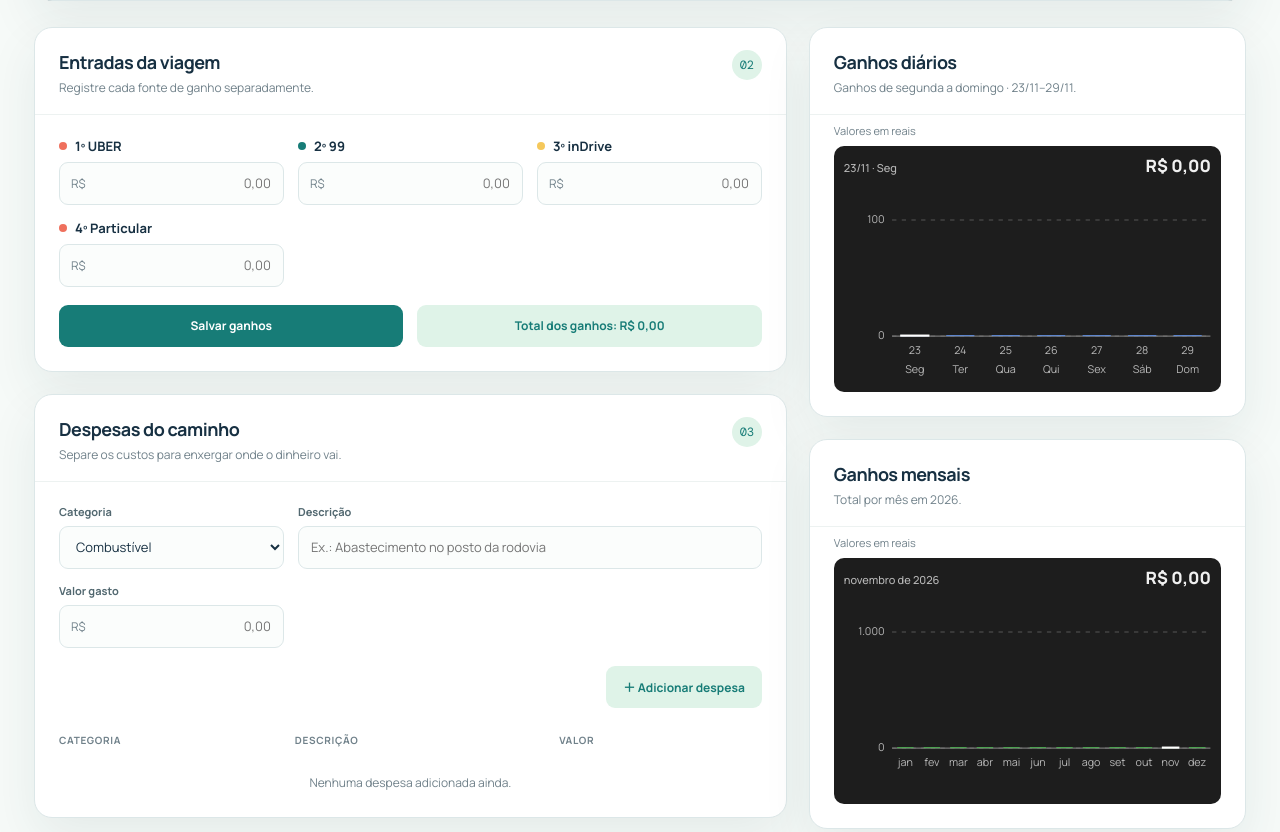
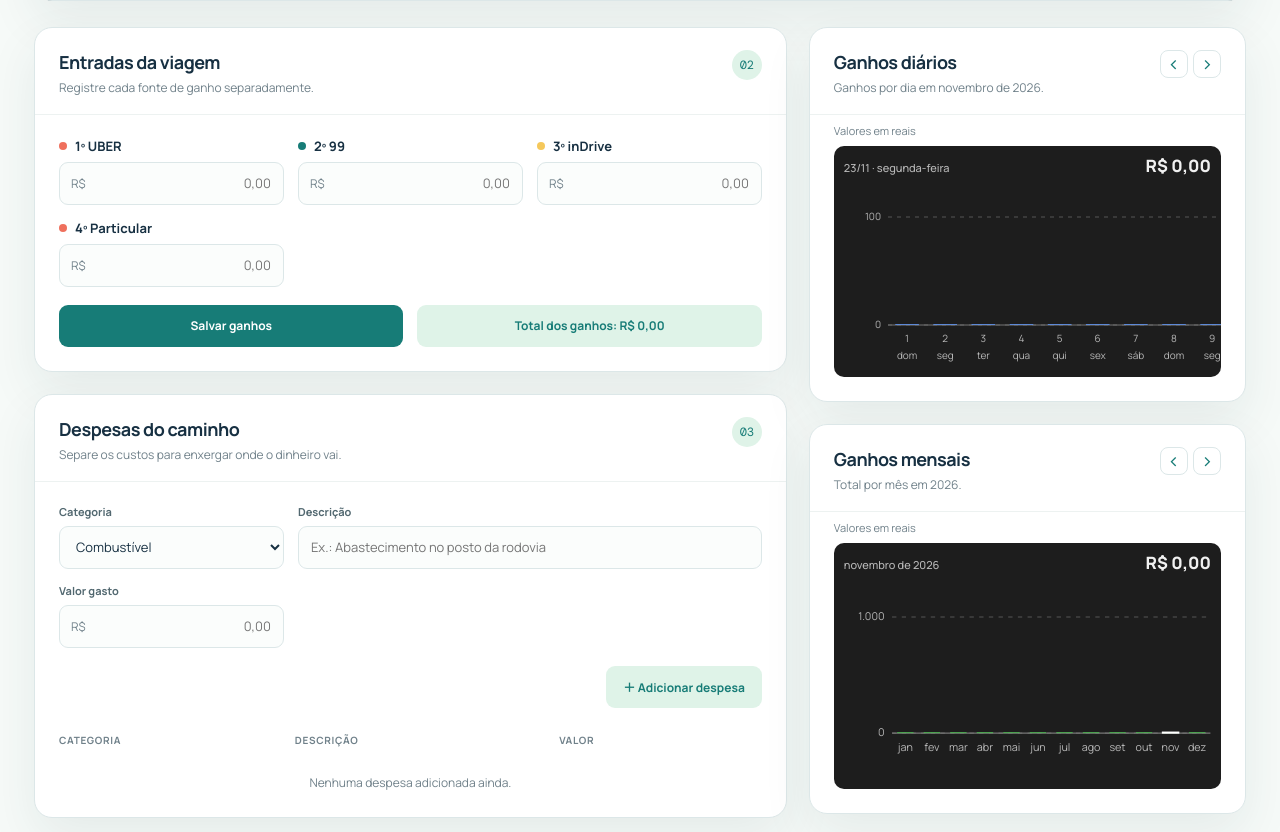
Before and after one commit to manasses-acacio/mana-viajar, a plain HTML site: page index.html in a window 1280 px wide. Shown: the part 936-1768 px from the top of the page. Drawn offline with nearby package versions, Linux system fonts and the light colour scheme.

Commit message:
ajuste de grafico
ajustando grafico com scroll lateral para visualização completo do mes

```diff
--- a/index.html
+++ b/index.html
@@ -648,9 +648,15 @@
         height: auto;
       }
       .earnings-chart-frame {
-        overflow: hidden;
+        min-width: 0;
         border-radius: 10px;
         background: #1d1d1d;
+      }
+      .earnings-chart-scroll {
+        overflow-x: auto;
+        overscroll-behavior-x: contain;
+        scrollbar-color: #66717a #1d1d1d;
+        scrollbar-width: thin;
       }
       .earnings-chart .chart-grid {
         stroke: #575757;
@@ -680,6 +686,28 @@
         font-size: 17px;
         font-weight: 800;
         white-space: nowrap;
+      }
+      .chart-navigation {
+        display: flex;
+        align-items: center;
+        gap: 5px;
+      }
+      .chart-navigation button {
+        display: grid;
+        place-items: center;
+        width: 28px;
+        height: 28px;
+        border: 1px solid var(--line);
+        border-radius: 8px;
+        color: var(--teal);
+        background: var(--card);
+        font-size: 20px;
+        line-height: 1;
+      }
+      .chart-navigation button:hover {
+        color: #fff;
+        border-color: var(--teal);
+        background: var(--teal);
       }
       .earnings-chart .chart-bar {
         cursor: pointer;
@@ -1170,6 +1198,10 @@
                 <h2>Ganhos diários</h2>
                 <p id="daily-chart-period">Por dia no mês selecionado.</p>
               </div>
+              <div class="chart-navigation" aria-label="Navegar pelos meses">
+                <button id="daily-chart-previous" type="button" aria-label="Mês anterior">‹</button>
+                <button id="daily-chart-next" type="button" aria-label="Próximo mês">›</button>
+              </div>
             </div>
             <div class="card-body">
               <p class="earnings-chart-note">Valores em reais</p>
@@ -1181,6 +1213,10 @@
               <div>
                 <h2>Ganhos mensais</h2>
                 <p id="monthly-chart-period">Total por mês no ano selecionado.</p>
+              </div>
+              <div class="chart-navigation" aria-label="Navegar pelos anos">
+                <button id="monthly-chart-previous" type="button" aria-label="Ano anterior">‹</button>
+                <button id="monthly-chart-next" type="button" aria-label="Próximo ano">›</button>
               </div>
             </div>
             <div class="card-body">
@@ -1313,8 +1349,9 @@
       let cloudSaveTimer = null;
       let applyingRemote = false;
       let suggestedStartKm = null;
-      let selectedDailyChartIndex = null;
       let selectedMonthlyChartIndex = null;
+      let dailyChartDate = null;
+      let monthlyChartYear = null;
       const money = (value) =>
         value.toLocaleString("pt-BR", { style: "currency", currency: "BRL" });
       const parseCurrency = (value) => {
@@ -1624,7 +1661,18 @@
         const container = document.getElementById(containerId);
         const chartKind =
           containerId === "daily-income-chart" ? "daily" : "monthly";
-        const plot = { left: 54, right: 350, top: 40, bottom: 148 };
+        const scrollable = chartKind === "daily";
+        const chartWidth = scrollable
+          ? Math.max(360, 54 + points.length * 38 + 14)
+          : 360;
+        const previousScrollLeft =
+          container.querySelector(".earnings-chart-scroll")?.scrollLeft || 0;
+        const plot = {
+          left: 54,
+          right: chartWidth - 10,
+          top: 40,
+          bottom: 148,
+        };
         const maxValue = Math.max(gridStep, ...points.map((point) => point.value));
         const scaleMax = Math.ceil(maxValue / gridStep) * gridStep;
         const slotWidth = (plot.right - plot.left) / points.length;
@@ -1660,7 +1708,10 @@
               const secondLabel = point.detail
                 ? `<text class="chart-axis-label" x="${centerX}" y="${plot.bottom + 34}" text-anchor="middle">${escapeHtml(point.detail)}</text>`
                 : "";
-              return `<rect class="chart-bar${selectedClass}" x="${centerX - barWidth / 2}" y="${barY}" width="${barWidth}" height="${barHeight}" fill="${color}" data-chart-kind="${chartKind}" data-chart-index="${index}" role="button" tabindex="0" aria-pressed="${index === selectedIndex}" aria-label="${escapeHtml(description)}: ${exactPointValue}"><title>${escapeHtml(description)}: ${exactPointValue}</title></rect><text class="chart-axis-label" x="${centerX}" y="${plot.bottom + 17}" text-anchor="middle">${firstLabel}</text>${secondLabel}`;
+              const chartDate = point.date
+                ? ` data-chart-date="${escapeHtml(point.date)}"`
+                : "";
+              return `<rect class="chart-bar${selectedClass}" x="${centerX - barWidth / 2}" y="${barY}" width="${barWidth}" height="${barHeight}" fill="${color}" data-chart-kind="${chartKind}" data-chart-index="${index}"${chartDate} role="button" tabindex="0" aria-pressed="${index === selectedIndex}" aria-label="${escapeHtml(description)}: ${exactPointValue}"><title>${escapeHtml(description)}: ${exactPointValue}</title></rect><text class="chart-axis-label" x="${centerX}" y="${plot.bottom + 17}" text-anchor="middle">${firstLabel}</text>${secondLabel}`;
             },
           )
           .join("");
@@ -1677,21 +1728,32 @@
           minimumFractionDigits: 2,
           maximumFractionDigits: 2,
         });
-        container.innerHTML = `<div class="earnings-chart-frame"><div class="chart-value"><span class="chart-value-label">${escapeHtml(selectedPoint?.description || "")}</span><strong>${exactValue}</strong></div><svg class="earnings-chart" viewBox="0 0 360 200" role="img" aria-label="${escapeHtml(label)}"><g>${gridLines.join("")}${selectedGuide}<line class="chart-baseline" x1="${plot.left}" y1="${plot.bottom}" x2="${plot.right}" y2="${plot.bottom}"></line></g>${bars}</svg></div>`;
+        const svg = `<svg class="earnings-chart" viewBox="0 0 ${chartWidth} 200"${scrollable ? ` style="width:${chartWidth}px;max-width:none"` : ""} role="img" aria-label="${escapeHtml(label)}"><g>${gridLines.join("")}${selectedGuide}<line class="chart-baseline" x1="${plot.left}" y1="${plot.bottom}" x2="${plot.right}" y2="${plot.bottom}"></line></g>${bars}</svg>`;
+        const chartContent = scrollable
+          ? `<div class="earnings-chart-scroll">${svg}</div>`
+          : svg;
+        container.innerHTML = `<div class="earnings-chart-frame"><div class="chart-value"><span class="chart-value-label">${escapeHtml(selectedPoint?.description || "")}</span><strong>${exactValue}</strong></div>${chartContent}</div>`;
+        if (scrollable) {
+          const scrollArea = container.querySelector(".earnings-chart-scroll");
+          scrollArea.scrollLeft = previousScrollLeft;
+        }
       }
       function renderEarningsCharts() {
         const history = getHistory();
-        const [yearText, monthText] = selectedDate.split("-");
-        const year = Number(yearText);
+        const [selectedYearText, monthText] = selectedDate.split("-");
+        const selectedYear = Number(selectedYearText);
         const month = Number(monthText);
-        const selectedDay = Number(selectedDate.substring(8, 10));
-        const selectedDateObject = new Date(year, month - 1, selectedDay, 12);
-        const weekStart = new Date(selectedDateObject);
-        weekStart.setDate(
-          selectedDateObject.getDate() -
-            ((selectedDateObject.getDay() + 6) % 7),
-        );
-        const weekDays = ["Seg", "Ter", "Qua", "Qui", "Sex", "Sáb", "Dom"];
+        const chartDate = dailyChartDate || selectedDate;
+        const [chartDateYear, chartDateMonth, chartDateDay] = chartDate
+          .split("-")
+          .map(Number);
+        const daysInMonth = new Date(
+          chartDateYear,
+          chartDateMonth,
+          0,
+        ).getDate();
+        const year = monthlyChartYear ?? selectedYear;
+        const yearText = String(year);
         const monthNames = [
           "jan",
           "fev",
@@ -1706,9 +1768,13 @@
           "nov",
           "dez",
         ];
-        const dailyPoints = Array.from({ length: 7 }, (_, index) => {
-          const dateObject = new Date(weekStart);
-          dateObject.setDate(weekStart.getDate() + index);
+        const dailyPoints = Array.from({ length: daysInMonth }, (_, index) => {
+          const dateObject = new Date(
+            chartDateYear,
+            chartDateMonth - 1,
+            index + 1,
+            12,
+          );
           const date = [
             dateObject.getFullYear(),
             String(dateObject.getMonth() + 1).padStart(2, "0"),
@@ -1716,8 +1782,13 @@
           ].join("-");
           return {
             label: String(dateObject.getDate()),
-            detail: weekDays[index],
-            description: `${String(dateObject.getDate()).padStart(2, "0")}/${String(dateObject.getMonth() + 1).padStart(2, "0")} · ${weekDays[index]}`,
+            detail: new Intl.DateTimeFormat("pt-BR", {
+              weekday: "short",
+            })
+              .format(dateObject)
+              .replace(".", ""),
+            date,
+            description: `${String(dateObject.getDate()).padStart(2, "0")}/${String(dateObject.getMonth() + 1).padStart(2, "0")} · ${new Intl.DateTimeFormat("pt-BR", { weekday: "long" }).format(dateObject)}`,
             value: getIncomeTotal(history[date] || {}),
           };
         });
@@ -1731,28 +1802,26 @@
           }
         });
 
+        const chartMonthTitle = new Intl.DateTimeFormat("pt-BR", {
+          month: "long",
+          year: "numeric",
+        }).format(new Date(chartDateYear, chartDateMonth - 1, 1));
         const monthTitle = new Intl.DateTimeFormat("pt-BR", {
           month: "long",
           year: "numeric",
         }).format(new Date(year, month - 1, 1));
-        const weekEnd = new Date(weekStart);
-        weekEnd.setDate(weekStart.getDate() + 6);
-        const weekRange = `${String(weekStart.getDate()).padStart(2, "0")}/${String(weekStart.getMonth() + 1).padStart(2, "0")}–${String(weekEnd.getDate()).padStart(2, "0")}/${String(weekEnd.getMonth() + 1).padStart(2, "0")}`;
-        const weekSelectedIndex = Math.floor(
-          (selectedDateObject.getTime() - weekStart.getTime()) /
-            (24 * 60 * 60 * 1000),
-        );
+        const dailySelectedIndex = chartDateDay - 1;
         const monthlySelectedIndex = month - 1;
-        document.getElementById("daily-chart-period").textContent =
-          `Ganhos de segunda a domingo · ${weekRange}.`;
         document.getElementById("monthly-chart-period").textContent =
           `Total por mês em ${year}.`;
+        document.getElementById("daily-chart-period").textContent =
+          `Ganhos por dia em ${chartMonthTitle}.`;
         renderIncomeChart(
           "daily-income-chart",
           dailyPoints,
           "#5f8ee1",
-          `Ganhos diários na semana de ${weekRange}`,
-          selectedDailyChartIndex ?? weekSelectedIndex,
+          `Ganhos diários em ${chartMonthTitle}`,
+          dailySelectedIndex,
           100,
         );
         renderIncomeChart(
@@ -1771,12 +1840,49 @@
           1000,
         );
       }
+      function navigateDailyChart(months) {
+        const anchorDate = new Date(`${dailyChartDate || selectedDate}T12:00:00`);
+        const targetDay = anchorDate.getDate();
+        anchorDate.setDate(1);
+        anchorDate.setMonth(anchorDate.getMonth() + months);
+        const finalDay = new Date(
+          anchorDate.getFullYear(),
+          anchorDate.getMonth() + 1,
+          0,
+        ).getDate();
+        anchorDate.setDate(Math.min(targetDay, finalDay));
+        dailyChartDate = [
+          anchorDate.getFullYear(),
+          String(anchorDate.getMonth() + 1).padStart(2, "0"),
+          String(anchorDate.getDate()).padStart(2, "0"),
+        ].join("-");
+        renderEarningsCharts();
+      }
+      function navigateMonthlyChart(years) {
+        const currentYear =
+          monthlyChartYear ?? Number(selectedDate.substring(0, 4));
+        monthlyChartYear = currentYear + years;
+        renderEarningsCharts();
+      }
       function selectIncomeChartBar(bar) {
         const index = Number(bar.dataset.chartIndex);
         if (!Number.isInteger(index)) return;
 
-        if (bar.dataset.chartKind === "daily" && index >= 0 && index < 7) {
-          selectedDailyChartIndex = index;
+        const [dailyYear, dailyMonth] = (dailyChartDate || selectedDate)
+          .split("-")
+          .map(Number);
+        const dailyDaysInMonth = new Date(
+          dailyYear,
+          dailyMonth,
+          0,
+        ).getDate();
+        if (
+          bar.dataset.chartKind === "daily" &&
+          index >= 0 &&
+          index < dailyDaysInMonth &&
+          bar.dataset.chartDate
+        ) {
+          dailyChartDate = bar.dataset.chartDate || dailyChartDate;
         } else if (
           bar.dataset.chartKind === "monthly" &&
           index >= 0 &&
@@ -2147,8 +2253,9 @@
       }
 
       function loadDay(date) {
-        selectedDailyChartIndex = null;
         selectedMonthlyChartIndex = null;
+        dailyChartDate = null;
+        monthlyChartYear = null;
         const history = getHistory();
         const saved = history[date];
         state.incomes = saved?.incomes || [];
@@ -2294,6 +2401,18 @@
             ?.focus();
         });
       });
+      document
+        .getElementById("daily-chart-previous")
+        .addEventListener("click", () => navigateDailyChart(-1));
+      document
+        .getElementById("daily-chart-next")
+        .addEventListener("click", () => navigateDailyChart(1));
+      document
+        .getElementById("monthly-chart-previous")
+        .addEventListener("click", () => navigateMonthlyChart(-1));
+      document
+        .getElementById("monthly-chart-next")
+        .addEventListener("click", () => navigateMonthlyChart(1));
       document
         .querySelectorAll(
           'input[inputmode="numeric"], input[inputmode="decimal"]',
```
